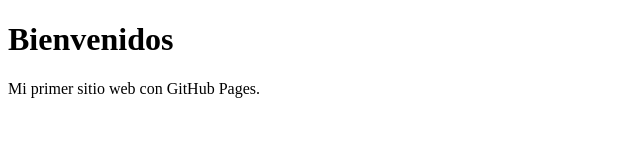
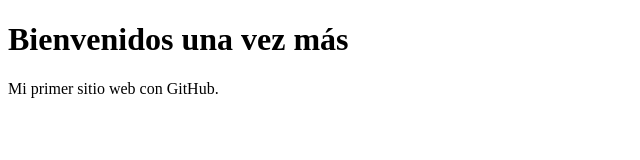
Before and after one commit to cristina370/coursera-test, a plain HTML site: page index.html in a window 1280 px wide. Shown: the whole page, without its empty margins (0-640 px from the left). Drawn offline with Linux system fonts and the light colour scheme.

Commit message:
Cambio en el título y en el primer párrafo

```diff
--- a/index.html
+++ b/index.html
@@ -5,7 +5,7 @@
   <title>Mi Blog Literario</title>
 </head>
 <body>
-  <h1>Bienvenidos</h1>
-  <p>Mi primer sitio web con GitHub Pages.</p>
+  <h1>Bienvenidos una vez más</h1>
+  <p>Mi primer sitio web con GitHub.</p>
 </body>
 </html>
```
